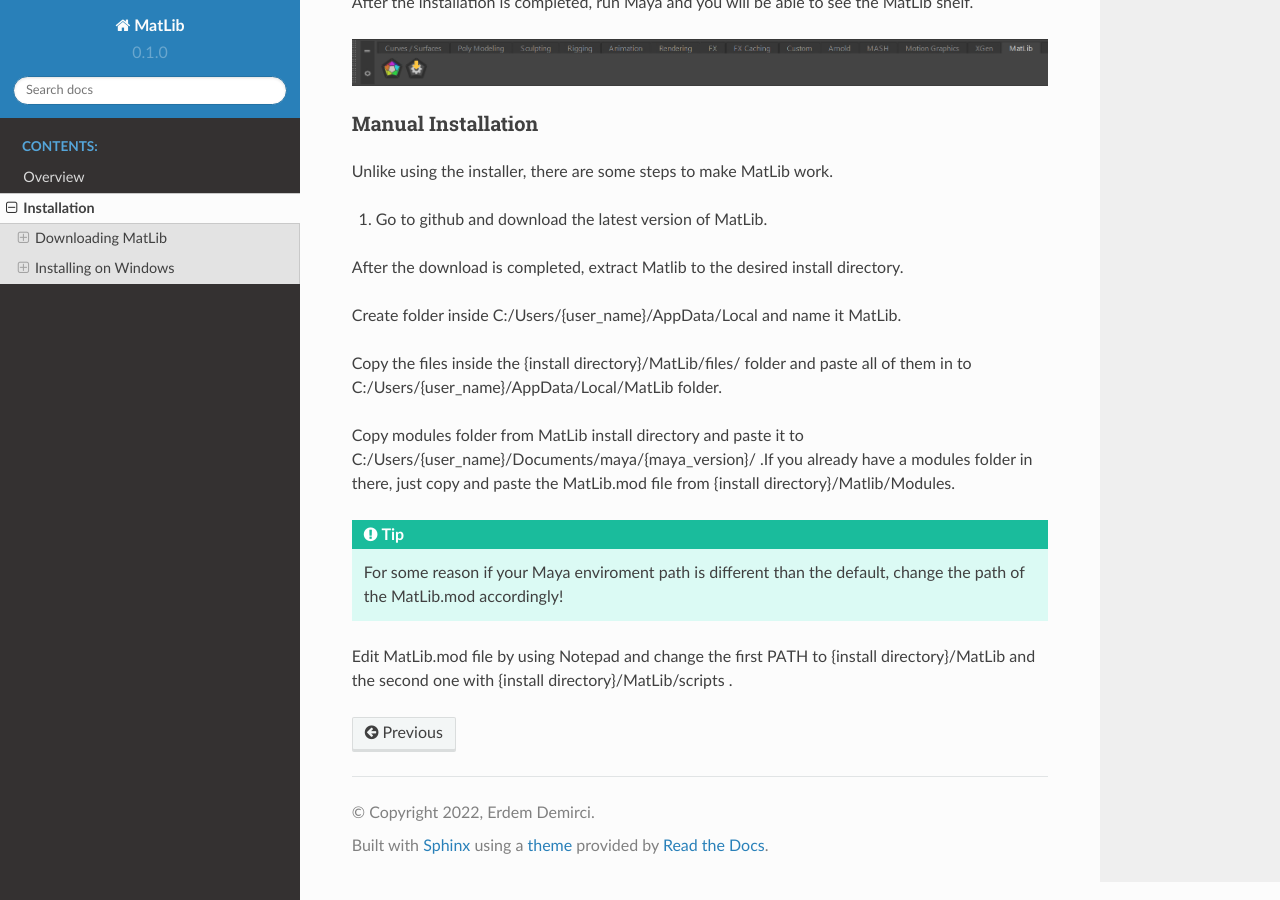
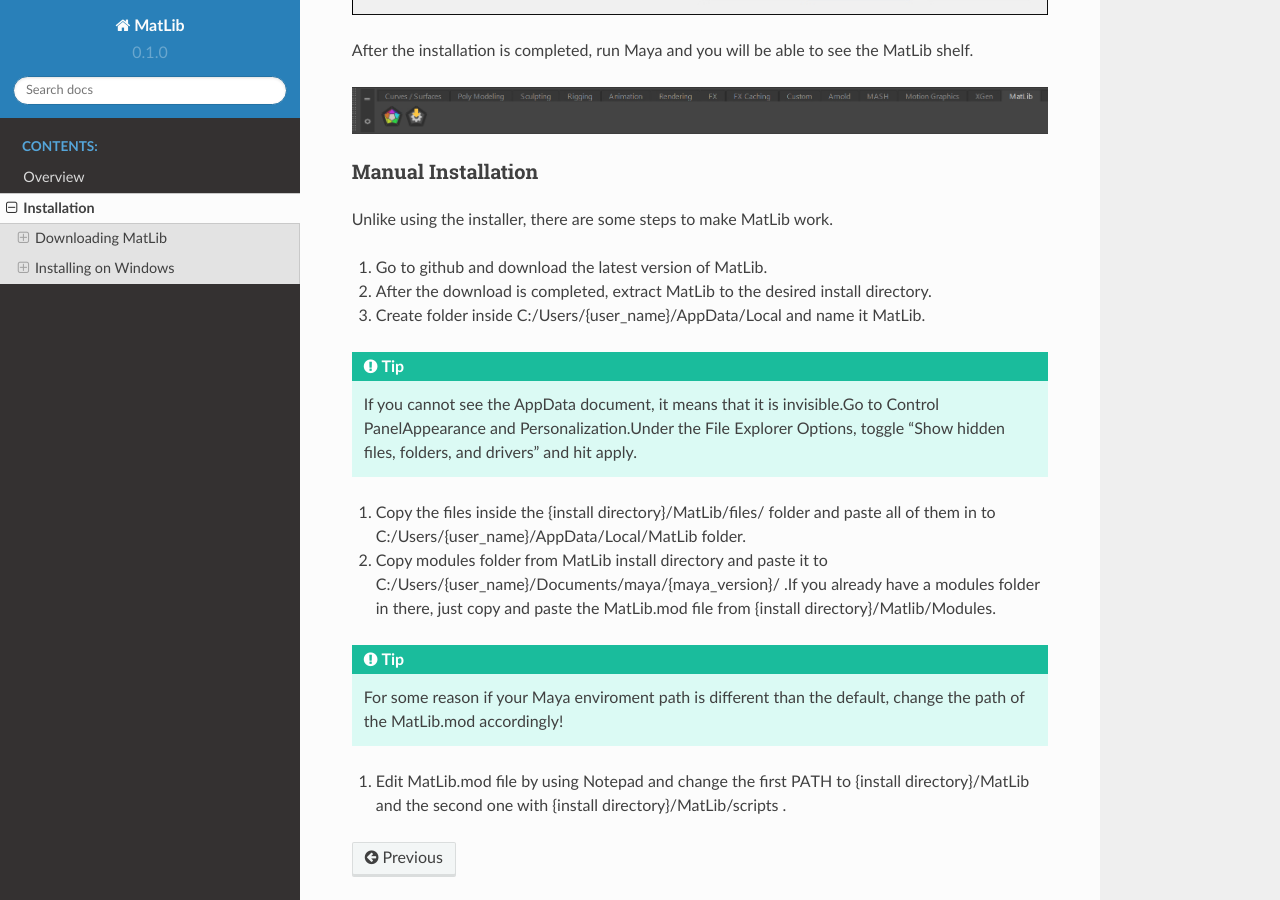
Before and after one commit to erdemirci/MatLib, a Sphinx documentation site: the page built from docs/source/installation.rst, in a window 1280 px wide and 900 px high, scrolled down 3736 px. Built offline with Sphinx 7.4.7 and the Read the Docs theme 2.0.0, drawn with Linux system fonts in a browser that asks for light colours; some of the changed text lies outside the part shown.

Commit message:
Update installation.rst

```diff
--- a/docs/source/installation.rst
+++ b/docs/source/installation.rst
@@ -57,15 +60,18 @@
 
 #. Go to github and download the latest version of MatLib.
 
-After the download is completed, extract Matlib to the desired install directory.
+#. After the download is completed, extract MatLib to the desired install directory.
 
-Create folder inside C:/Users/{user_name}/AppData/Local and name it MatLib.
+#. Create folder inside C:/Users/{user_name}/AppData/Local and name it MatLib.
 
-Copy the files inside the {install directory}/MatLib/files/ folder and paste all of them in to C:/Users/{user_name}/AppData/Local/MatLib folder.
+.. tip::
+   If you cannot see the AppData document, it means that it is invisible.Go to Control Panel\Appearance and Personalization.Under the File Explorer Options, toggle        "Show hidden files, folders, and drivers" and hit apply.
 
-Copy modules folder from MatLib install directory and paste it to C:/Users/{user_name}/Documents/maya/{maya_version}/ .If you already have a modules folder in there, just copy and paste the MatLib.mod file from {install directory}/Matlib/Modules.
+#. Copy the files inside the {install directory}/MatLib/files/ folder and paste all of them in to C:/Users/{user_name}/AppData/Local/MatLib folder.
+
+#. Copy modules folder from MatLib install directory and paste it to C:/Users/{user_name}/Documents/maya/{maya_version}/ .If you already have a modules folder in       there, just copy and paste the MatLib.mod file from {install directory}/Matlib/Modules.
 
 .. tip::
    For some reason if your Maya enviroment path is different than the default, change the path of the MatLib.mod accordingly!
 
-Edit MatLib.mod file by using Notepad and change the first PATH to {install directory}/MatLib and the second one with {install directory}/MatLib/scripts .
+#. Edit MatLib.mod file by using Notepad and change the first PATH to {install directory}/MatLib and the second one with {install directory}/MatLib/scripts .
```
Also changed, not shown: other parts of docs/source/installation.rst (+4 -1 lines).
